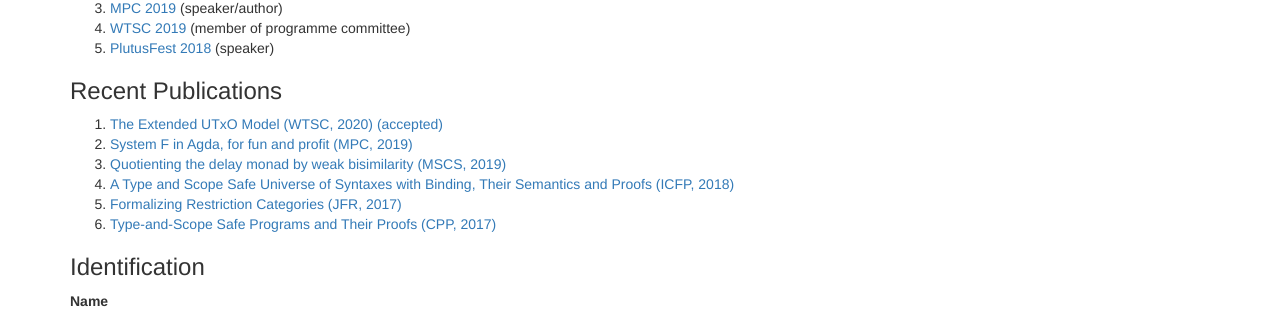
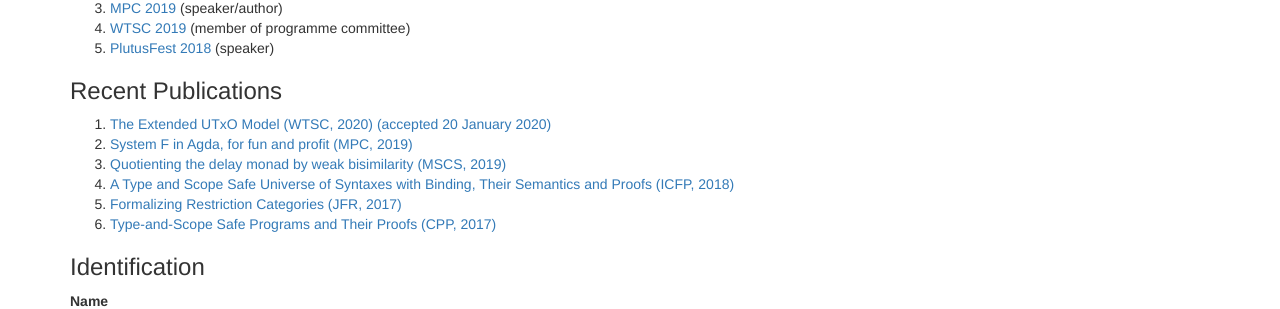
Before and after one commit to jmchapman/jmchapman.github.io, a Jekyll site: the page built from index.html, in a window 1280 px wide. Shown: the part 266-575 px from the top of the page. Built offline with Jekyll 4.4.1, drawn with Linux system fonts in a browser that asks for light colours; nearby versions of some CDN libraries.

Commit message:
Update index.html

```diff
--- a/index.html
+++ b/index.html
@@ -26,7 +26,7 @@ title: James Chapman
     <h3>Recent Publications</h3>
     <ol>
       <li><a href="Publications.html#eutxo">
-	      The Extended UTxO Model (WTSC, 2020) (accepted)</a>
+	      The Extended UTxO Model (WTSC, 2020) (accepted 20 January 2020)</a>
       <li><a href="Publications.html#funandprofit">
 	      System F in Agda, for fun and profit (MPC, 2019)</a>
       <li><a href="Publications.html#quotdelaymscs">
```
